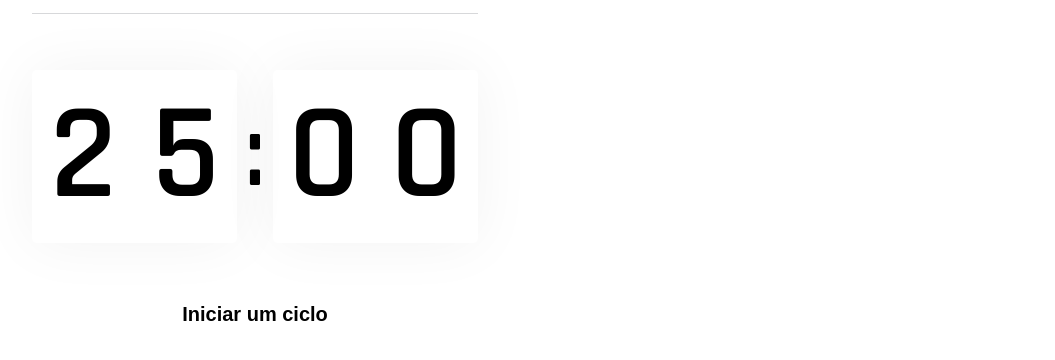
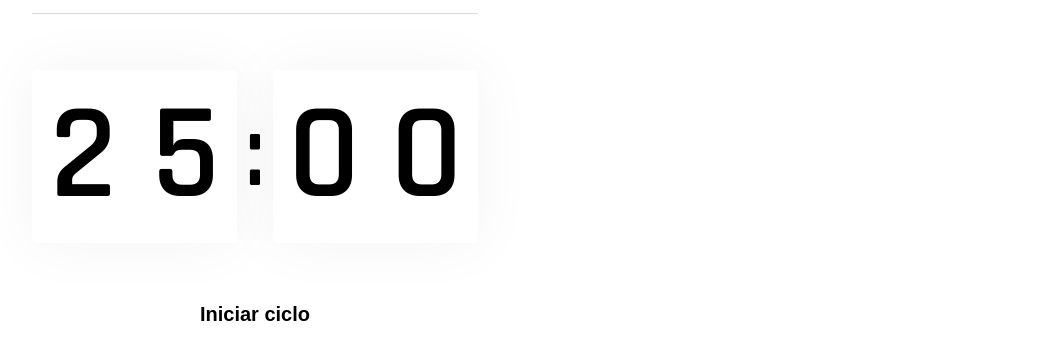
Before and after one commit to rodrigocamargo854/breaktime-next, a Next.js app: page / in a window 1280 px wide. Shown: the part 396-756 px from the top of the page, without its empty margins (112-1167 px from the left). Built offline with nearby package versions, Linux system fonts and the light colour scheme.

Commit message:
countdown and resettime ok

```diff
--- a/src/Componentes/Countdown.tsx
+++ b/src/Componentes/Countdown.tsx
@@ -1,10 +1,13 @@
 
 import { useEffect, useState } from 'react';
-import styles from '../styles/components/Countdoun.module.css'
+import styles from '../styles/components/Countdown.module.css'
+
+
+let countdownTimeout : NodeJS.Timeout;
 
 export function Countdown() {
     const [time, setTime] = useState(25 * 60);
-    const[active,setActive] = useState(false);
+    const [isActive, setisActive] = useState(false);
 
     const minutes = Math.floor(time / 60);
     const seconds = time % 60
@@ -12,18 +15,22 @@ export function Countdown() {
     const [minuteLeft, minuteRight] = String(minutes).padStart(2, '0').split('');
     const [secondLeft, secondRight] = String(seconds).padStart(2, '0').split('');
 
-    function startCountDown(){
-        setActive(true);
-
+    function startCountDown() {
+        setisActive(true);
     }
 
-    useEffect(()=> {
-        if(active && time> 0) {
-            setTimeout(() => {
-            setTime(time-1);
-            },1000)
+    function resetCountDown() {
+        clearTimeout(countdownTimeout);
+        setisActive(false);
+    }
+
+    useEffect(() => {
+        if (isActive && time > 0) {
+            countdownTimeout = setTimeout(() => {
+                setTime(time - 1);
+            }, 1000)
         }
-    },[active,time])
+    }, [isActive, time])
 
 
     return (
@@ -39,14 +46,24 @@ export function Countdown() {
                     <span>{secondRight}</span>
                 </div>
             </div>
-            <button
-            type="button"
-            className={styles.countdownButton}
-            onClick = {startCountDown}
-            >
-                Iniciar um ciclo
-        </button>
+            {isActive ? (
+
+                <button
+                    type="button"
+                    className={`${styles.countdownButton} ${styles.countdownButtonActive}`}
+                    onClick={resetCountDown}
+                >
+                    Abandonar ciclo
+                </button>
+            ) : (
+                <button
+                    type="button"
+                    className={styles.countdownButton}
+                    onClick={startCountDown}
+                >
+                Iniciar ciclo
+               </button>
+                )}
         </div>
-
     );
 }
--- a/src/styles/components/Countdoun.module.css
+++ b/src/styles/components/Countdown.module.css
@@ -75,9 +75,9 @@
     color: var(--title);
   }
 
-  .countdownButtonActive{
-    background: var(--white);
-    color: var(--title);
+  .countdownButtonActive:hover{
+    background: var(--red);
+    color: var(--white);
   }
 
   .countdownButtonActive:not(:disabled):hover{
```
